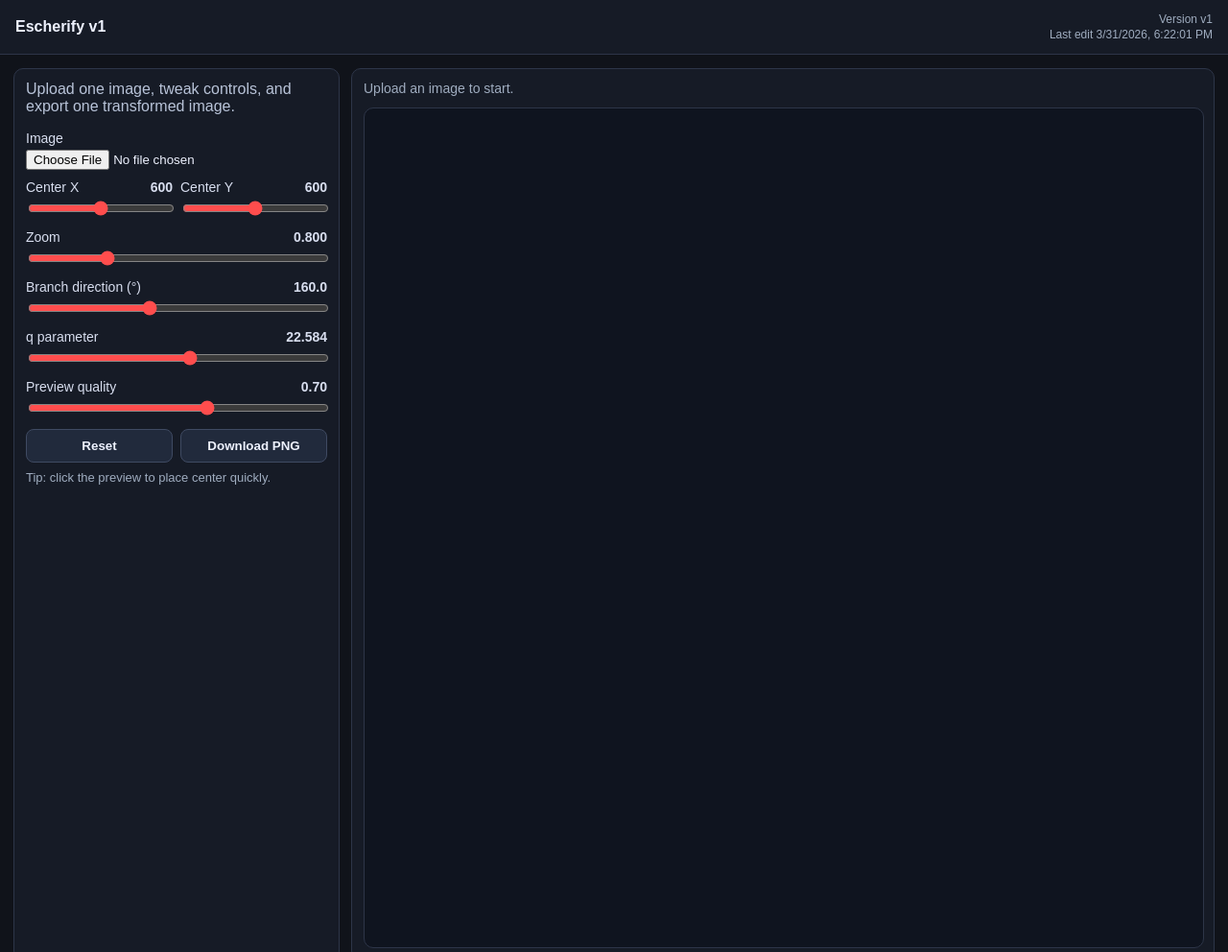
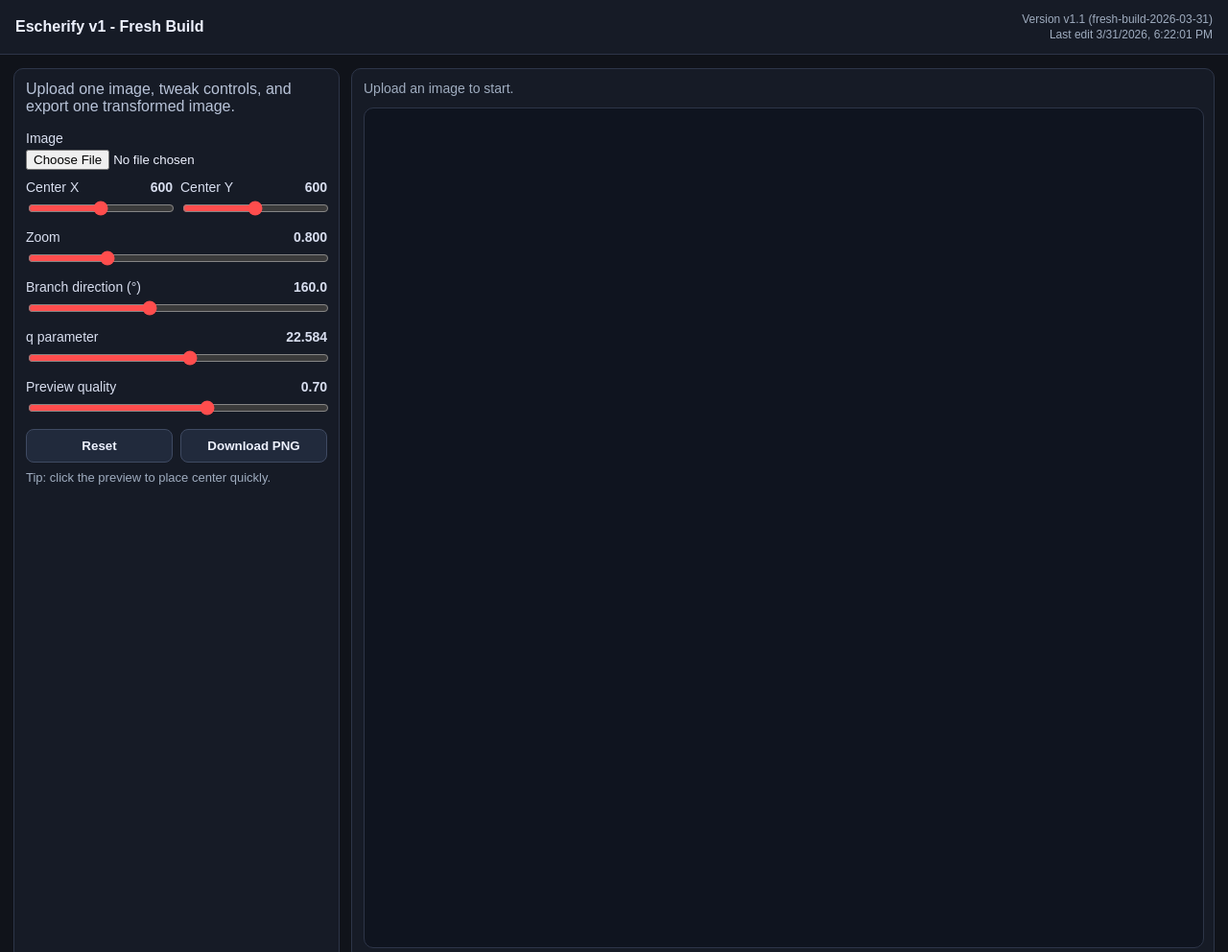
Before and after one commit to All-Zephyr/escher-laptop-loop, a plain HTML site: page escher.html in a window 1280 px wide. Shown: the top 992 px of the page at 96% size. Drawn offline with Linux system fonts and the light colour scheme.

Commit message:
Force visible fresh-build marker across app pages

```diff
--- a/escher.html
+++ b/escher.html
@@ -3,7 +3,7 @@
 <head>
   <meta charset="utf-8" />
   <meta name="viewport" content="width=device-width, initial-scale=1" />
-  <title>Escherify v1</title>
+  <title>Escherify v1 - Fresh Build 2026-03-31</title>
   <style>
     body {
       margin: 0;
@@ -76,8 +76,8 @@
 </head>
 <body>
   <header class="top">
-    <strong>Escherify v1</strong>
-    <div class="meta" id="meta">Version v1<br/>Last edit --</div>
+    <strong>Escherify v1 - Fresh Build</strong>
+    <div class="meta" id="meta">Version v1.1<br/>Last edit --</div>
   </header>
 
   <main class="wrap">
@@ -135,7 +135,7 @@
   </main>
 
   <script>
-    const APP_VERSION = 'v1';
+    const APP_VERSION = 'v1.1 (fresh-build-2026-03-31)';
     const defaults = { centerX: 600, centerY: 600, zoom: 0.8, branch: 160, q: 22.5836845286, quality: 0.7 };
 
     const el = {
```
Also changed, not shown: index.html (+2 -2 lines), 1 other file.
